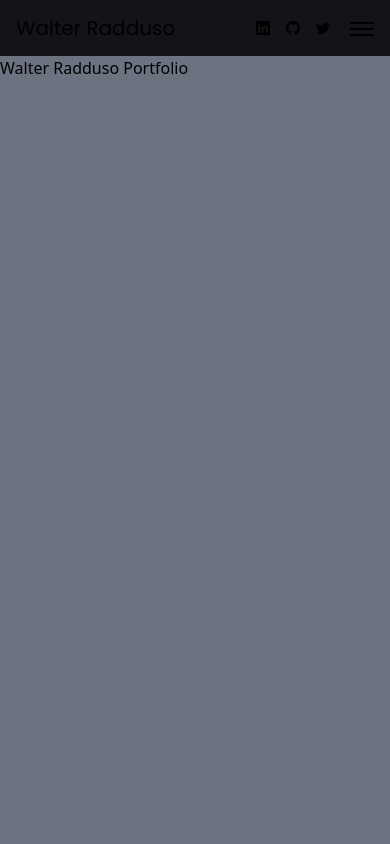
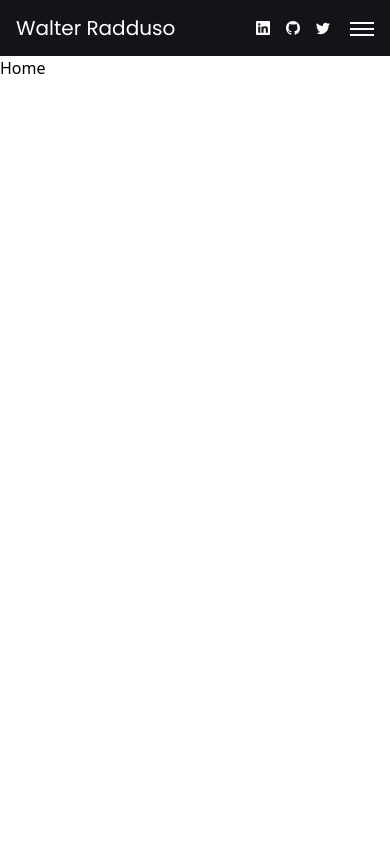
Before and after one commit to walterradduso/portfolio-page, a Next.js app: page / in a window 390 px wide. Shown: the top 844 px of the page. Built offline with nearby package versions, Linux system fonts and the light colour scheme.

Commit message:
feat: remove unused text component, add theme colors. add sections component, add colors

```diff
--- a/src/app/components/NavBurger/NavBurger.tsx
+++ b/src/app/components/NavBurger/NavBurger.tsx
@@ -8,20 +8,20 @@ import { MenuLink } from '@/components/MenuLink';
 function NavBurger(): ReactElement {
   const [isOpen, setIsOpen] = useState(false);
 
-  const firstLine = clsx('absolute block h-0.5 w-6 bg-current transition duration-500 ease-in-out', {
+  const firstLine = clsx('absolute block h-0.5 w-6 bg-primary-light-color transition duration-500 ease-in-out', {
     'rotate-45': isOpen,
     '-translate-y-1.5': !isOpen,
   });
-  const secondLine = clsx('absolute block h-0.5 w-6 bg-current transition duration-500 ease-in-out', {
+  const secondLine = clsx('absolute block h-0.5 w-6 bg-primary-light-color transition duration-500 ease-in-out', {
     'opacity-0': isOpen,
   });
-  const thirdLine = clsx('absolute block h-0.5 w-6 bg-current transition duration-500 ease-in-out', {
+  const thirdLine = clsx('absolute block h-0.5 w-6 bg-primary-light-color transition duration-500 ease-in-out', {
     '-rotate-45': isOpen,
     'translate-y-1.5': !isOpen,
   });
 
   const menuStyles = clsx(
-    'absolute left-0 top-14 block w-full overflow-hidden bg-w-black-1 transition-all duration-500 ease-in-out md:hidden',
+    'absolute left-0 top-14 block w-full overflow-hidden bg-primary-menu-color transition-all duration-500 ease-in-out md:hidden',
     {
       'max-h-0': !isOpen,
       'max-h-60': isOpen,
--- a/src/app/components/NavContainer/NavContainer.tsx
+++ b/src/app/components/NavContainer/NavContainer.tsx
@@ -8,7 +8,7 @@ import { NavSocial } from '../NavSocial';
 function LeftNavigator(): ReactElement {
   return (
     <header className="sticky top-0 font-poppins">
-      <nav className="fixed left-0 top-0 flex h-14 w-full items-center justify-between bg-w-black-2 md:h-screen md:w-60 md:flex-col">
+      <nav className="fixed left-0 top-0 flex h-14 w-full items-center justify-between bg-secondary-menu-color md:h-screen md:w-60 md:flex-col">
         <NavPicture />
         <NavLinks />
 
--- a/src/app/components/NavPicture/NavPicture.tsx
+++ b/src/app/components/NavPicture/NavPicture.tsx
@@ -9,11 +9,11 @@ function NavPicture(): ReactElement {
           <Image alt="Walter's Picture" className="rounded-full" height={160} src="/images/walPic.png" width={160} />
         </div>
 
-        <h1 className="text-xl">Walter Radduso</h1>
+        <h1 className="text-xl text-primary-light-color">Walter Radduso</h1>
       </a>
 
       <a className="mt-0 flex flex-col items-center justify-center gap-2 md:mt-10 md:hidden" href="/">
-        <h1 className="ml-4 text-xl md:ml-0">Walter Radduso</h1>
+        <h1 className="ml-4 text-xl text-primary-light-color md:ml-0">Walter Radduso</h1>
       </a>
     </section>
   );
--- a/src/app/components/NavSocial/NavSocial.tsx
+++ b/src/app/components/NavSocial/NavSocial.tsx
@@ -5,19 +5,19 @@ function NavSocial(): ReactElement {
   return (
     <section className="my-0 md:mb-4 md:mt-0">
       <ul className="flex items-center justify-center gap-4 md:gap-6">
-        <li className="text-sm hover:text-primary">
+        <li className="text-sm text-primary-light-color hover:text-primary">
           <a href="https://www.linkedin.com/in/walterradduso/" rel="noreferrer" target="_blank">
             <BsLinkedin />
           </a>
         </li>
 
-        <li className="text-sm hover:text-primary">
+        <li className="text-sm text-primary-light-color hover:text-primary">
           <a href="https://github.com/walterradduso" rel="noreferrer" target="_blank">
             <BsGithub />
           </a>
         </li>
 
-        <li className="text-sm hover:text-primary">
+        <li className="text-sm text-primary-light-color hover:text-primary">
           <a href="https://twitter.com/walterradduso" rel="noreferrer" target="_blank">
             <BsTwitter />
           </a>
--- /dev/null
+++ b/src/app/components/PageContainer/PageContainer.tsx
@@ -0,0 +1,15 @@
+import { SectionContainer } from '@/components/SectionContainer';
+
+function PageContainer() {
+  return (
+    <>
+      <SectionContainer className="bg-primary-light-color dark:bg-primary-dark-color">Home</SectionContainer>
+      <SectionContainer className="bg-secondary-light-color dark:bg-secondary-dark-color">About Me</SectionContainer>
+      <SectionContainer className="bg-primary-light-color dark:bg-primary-dark-color">Resume</SectionContainer>
+      <SectionContainer className="bg-secondary-light-color dark:bg-secondary-dark-color">Portfolio</SectionContainer>
+      <SectionContainer className="bg-primary-light-color dark:bg-primary-dark-color">Contact</SectionContainer>
+    </>
+  );
+}
+
+export default PageContainer;
--- a/src/app/page.tsx
+++ b/src/app/page.tsx
@@ -1,11 +1,12 @@
 import { NavContainer } from '@/app/components/NavContainer';
+
+import PageContainer from './components/PageContainer/PageContainer';
 
 export default function Home() {
   return (
-    <main className="ml-0 mt-14 h-[200vh] md:ml-60 md:mt-0">
-      <h1>Walter Radduso Portfolio</h1>
-
+    <main className="ml-0 mt-14 md:ml-60 md:mt-0">
       <NavContainer />
+      <PageContainer />
     </main>
   );
 }
--- a/src/components/MenuLink/MenuLink.tsx
+++ b/src/components/MenuLink/MenuLink.tsx
@@ -7,7 +7,7 @@ interface Props {
 
 function MenuLink({ href, label }: Props): ReactElement {
   return (
-    <a className="block w-full cursor-pointer py-2 text-base hover:text-primary" href={href}>
+    <a className="block w-full cursor-pointer py-2 text-base text-primary-light-color hover:text-primary" href={href}>
       {label}
     </a>
   );
--- /dev/null
+++ b/src/components/SectionContainer/SectionContainer.tsx
@@ -0,0 +1,15 @@
+import clsx from 'clsx';
+import { ReactElement, ReactNode } from 'react';
+
+interface Props {
+  children: ReactNode;
+  className?: string;
+}
+
+function SectionContainer({ children, className }: Props): ReactElement {
+  const sectionStyles = clsx('min-h-screen', className);
+
+  return <section className={sectionStyles}>{children}</section>;
+}
+
+export default SectionContainer;
--- /dev/null
+++ b/src/components/SectionContainer/index.ts
@@ -0,0 +1 @@
+export { default as SectionContainer } from './SectionContainer';
--- a/src/components/Text/Text.tsx
+++ /dev/null
@@ -1,7 +0,0 @@
-import { ReactElement } from 'react';
-
-function Text(): ReactElement {
-  return <p className="bg-white text-center text-red-700 dark:bg-black dark:text-white">Text</p>;
-}
-
-export default Text;
--- a/src/components/Text/index.ts
+++ /dev/null
@@ -1 +0,0 @@
-export { default as Text } from './Text';
--- a/tailwind.config.js
+++ b/tailwind.config.js
@@ -18,11 +18,15 @@ module.exports = {
     },
     extend: {
       colors: {
-        'w-black-1': '#010101',
-        'w-black-2': '#121418',
+        'primary-menu-color': '#010101',
+        'secondary-menu-color': '#121418',
         'w-gray': '#343a40',
         'w-light-white': '#fafafa26',
         'w-white': '#111418',
+        'primary-light-color': '#ffffff',
+        'secondary-light-color': '#f8f9fa',
+        'primary-dark-color': '#212529',
+        'secondary-dark-color': '#343a40',
         primary: '#fd7e14',
       },
       fontFamily: {
```
Also changed, not shown: 1 other file (tests, documents, lock files or other folders).
